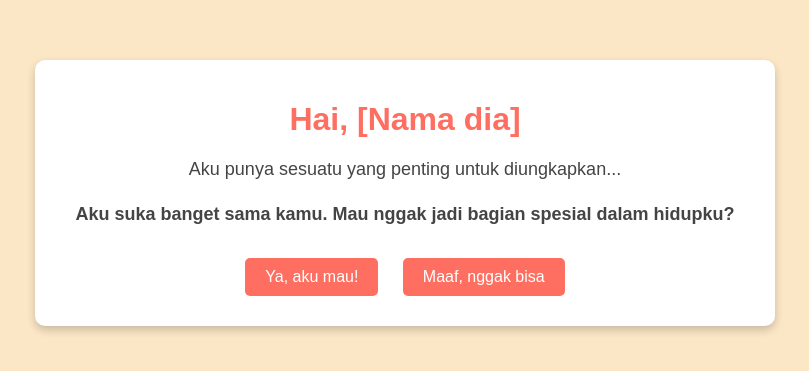
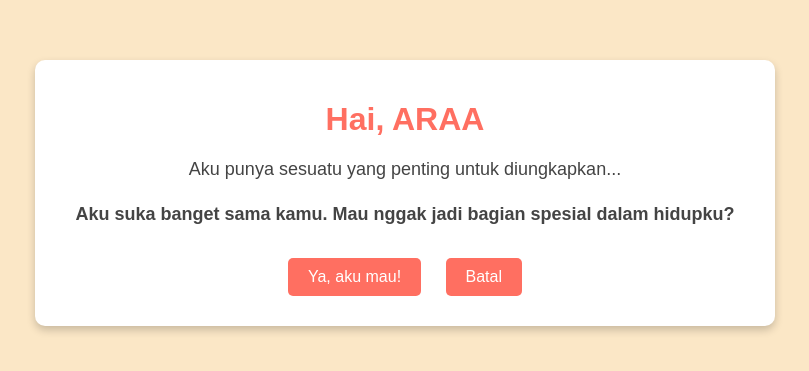
Before and after one commit to MENNNNN21/mannntoo, a plain HTML site: page index.html in a window 1280 px wide. Shown: the part 207-578 px from the top of the page, without its empty margins (235-1044 px from the left). Drawn offline with Linux system fonts and the light colour scheme.

Commit message:
Update index.html

```diff
--- a/index.html
+++ b/index.html
@@ -8,14 +8,14 @@
 </head>
 <body>
     <div class="container">
-        <h1>Hai, [Nama dia]</h1>
+        <h1>Hai, ARAA</h1>
         <p>Aku punya sesuatu yang penting untuk diungkapkan...</p>
         <p style="font-weight: bold;">Aku suka banget sama kamu. Mau nggak jadi bagian spesial dalam hidupku?</p>
         <div class="buttons">
             <button id="yesBtn">Ya, aku mau!</button>
-            <button id="noBtn">Maaf, nggak bisa</button>
+            <button id="cancelBtn">Batal</button>
         </div>
     </div>
+    <script src="script.js"></script>
 </body>
-<script src="script.js"></script>
 </html>
```
